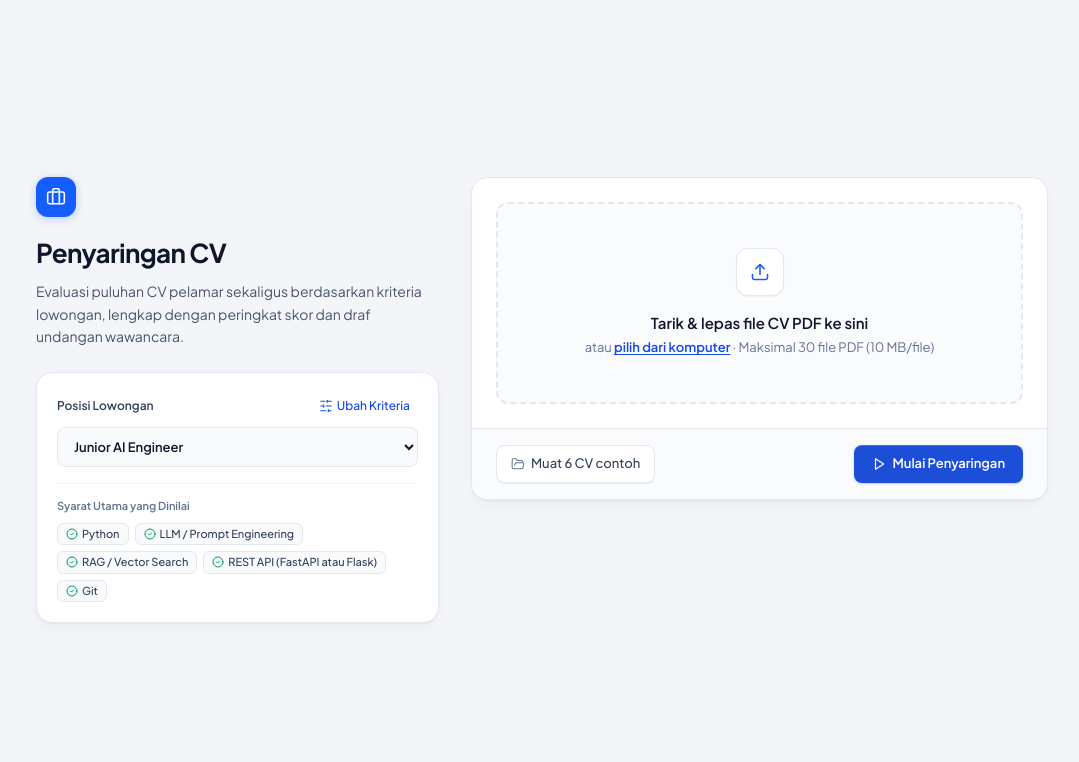
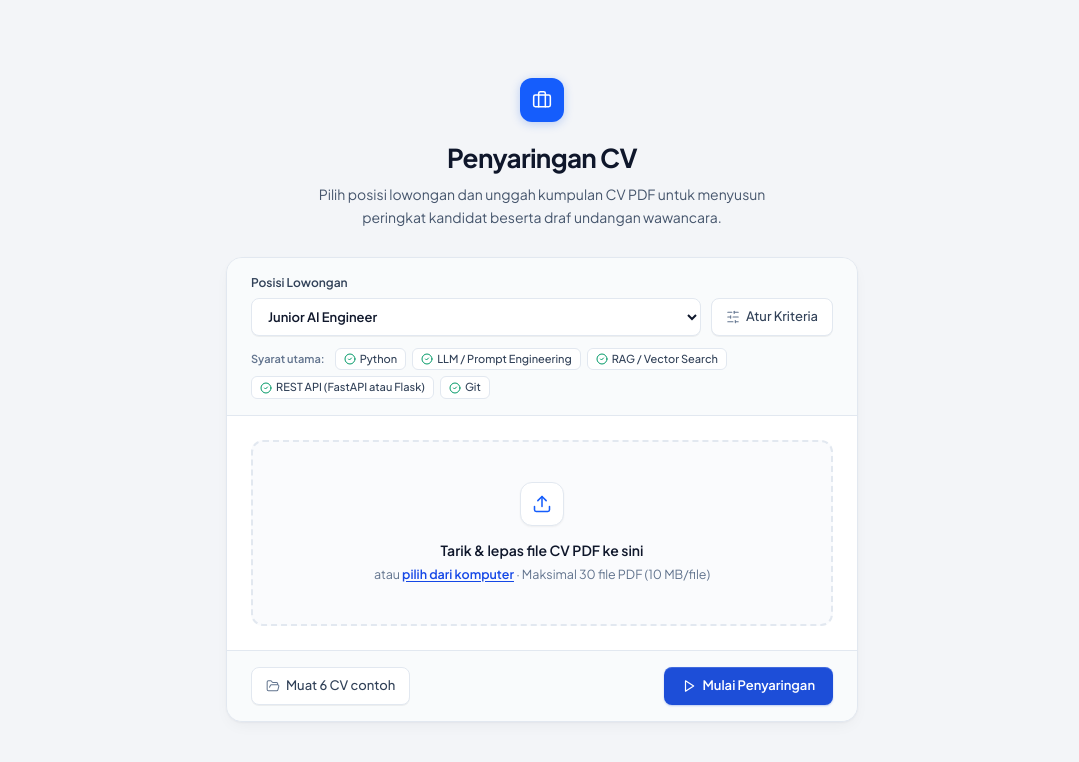
Before and after one commit to Ridho-h/ruangguru-bulk-cv-screener, a Next.js app in the folder web/: page / in a window 1280 px wide. Shown: the top 762 px of the page, without its empty margins (98-1177 px from the left). Built offline with nearby package versions, Linux system fonts and the light colour scheme.

Commit message:
refactor(uc-01): switch home screen to symmetric unified intake card

```diff
--- a/web/src/components/UploadBar.tsx
+++ b/web/src/components/UploadBar.tsx
@@ -99,49 +99,39 @@ export function UploadBar({
   };
 
   return (
-    <main className="mx-auto flex min-h-screen max-w-[1060px] flex-col justify-center px-4 py-12 sm:px-6">
-      <div className="grid grid-cols-1 items-start gap-8 lg:grid-cols-12">
-        {/* Left Column: Context + Active Role Rubric Card */}
-        <div className="space-y-6 lg:col-span-5">
-          <div>
-            <div className="inline-flex h-10 w-10 items-center justify-center rounded-xl bg-blue-600 text-white shadow-[0_2px_8px_rgba(37,99,235,0.28)]">
+    <main className="mx-auto flex min-h-screen max-w-[680px] flex-col justify-center px-4 py-12 sm:px-6">
+      {/* Centered Header */}
+      <div className="text-center">
+        <div className="mx-auto inline-flex h-11 w-11 items-center justify-center rounded-xl bg-blue-600 text-white shadow-[0_2px_10px_rgba(37,99,235,0.28)]">
           <Briefcase className="h-5 w-5" strokeWidth={1.85} />
         </div>
         <h1 className="mt-4 text-[26px] font-bold tracking-tight text-slate-900">
           Penyaringan CV
         </h1>
-            <p className="mt-2 text-[14px] leading-relaxed text-slate-600">
-              Evaluasi puluhan CV pelamar sekaligus berdasarkan kriteria
-              lowongan, lengkap dengan peringkat skor dan draf undangan
-              wawancara.
+        <p className="mx-auto mt-1.5 max-w-md text-[14px] leading-relaxed text-slate-600">
+          Pilih posisi lowongan dan unggah kumpulan CV PDF untuk menyusun
+          peringkat kandidat beserta draf undangan wawancara.
         </p>
       </div>
 
-          <div className="surface-card rounded-2xl p-5">
-            <div className="flex items-center justify-between gap-2">
+      {/* Unified Symmetric Setup & Upload Sheet */}
+      <div className="surface-card mt-7 overflow-hidden rounded-2xl">
+        {/* Band 1: Role & Criteria */}
+        <div className="border-b border-slate-200 bg-slate-50/80 px-6 py-4">
+          <div className="flex flex-col gap-2.5 sm:flex-row sm:items-end sm:justify-between">
+            <div className="flex-1">
               <label
                 htmlFor="setup-role-select"
-                className="text-[12px] font-semibold text-slate-700"
+                className="block text-[12px] font-semibold text-slate-700"
               >
                 Posisi Lowongan
               </label>
-              <button
-                type="button"
-                onClick={onOpenCriteria}
-                disabled={isScreening}
-                className="inline-flex items-center gap-1 rounded-md px-2 py-1 text-[12px] font-medium text-blue-700 transition-colors hover:bg-blue-50 disabled:opacity-50"
-              >
-                <SlidersHorizontal className="h-3.5 w-3.5" strokeWidth={1.75} />
-                <span>Ubah Kriteria</span>
-              </button>
-            </div>
-
               <select
                 id="setup-role-select"
                 value={selectedPresetId}
                 onChange={(e) => onSelectPreset(e.target.value)}
                 disabled={isScreening}
-              className="mt-2 h-10 w-full rounded-lg border border-slate-200 bg-slate-50 px-3 text-[13px] font-semibold text-slate-900 transition-colors hover:border-slate-300 hover:bg-white focus:border-blue-600 focus:bg-white focus:outline-none"
+                className="mt-1.5 h-9.5 w-full rounded-lg border border-slate-200 bg-white px-3 text-[13px] font-semibold text-slate-900 shadow-2xs transition-colors hover:border-slate-300 focus:border-blue-600 focus:outline-none"
               >
                 {presets.map((preset) => (
                   <option key={preset.id} value={preset.id}>
@@ -152,17 +142,31 @@ export function UploadBar({
                   <option value="custom">{roleTitle || "Posisi Kustom"}</option>
                 ) : null}
               </select>
+            </div>
+
+            <button
+              type="button"
+              onClick={onOpenCriteria}
+              disabled={isScreening}
+              className="inline-flex h-9.5 shrink-0 items-center justify-center gap-1.5 rounded-lg border border-slate-200 bg-white px-3.5 text-[13px] font-medium text-slate-700 shadow-2xs transition-all hover:border-slate-300 hover:bg-slate-50 hover:text-slate-950 active:scale-[0.98] disabled:opacity-50"
+            >
+              <SlidersHorizontal
+                className="h-3.5 w-3.5 text-slate-500"
+                strokeWidth={1.75}
+              />
+              <span>Atur Kriteria</span>
+            </button>
+          </div>
 
           {mustHaveTags.length > 0 ? (
-              <div className="mt-4 border-t border-slate-100 pt-3.5">
-                <div className="text-[11px] font-semibold text-slate-500">
-                  Syarat Utama yang Dinilai
-                </div>
-                <div className="mt-2 flex flex-wrap gap-1.5">
+            <div className="mt-3 flex flex-wrap items-center gap-1.5">
+              <span className="mr-1 text-[11px] font-semibold text-slate-500">
+                Syarat utama:
+              </span>
               {mustHaveTags.map((tag) => (
                 <span
                   key={tag}
-                      className="inline-flex items-center gap-1 rounded-md border border-slate-200 bg-slate-50 px-2 py-0.5 text-[11px] font-medium text-slate-700"
+                  className="inline-flex items-center gap-1 rounded-md border border-slate-200 bg-white px-2 py-0.5 text-[11px] font-medium text-slate-700"
                 >
                   <CheckCircle2
                     className="h-3 w-3 text-emerald-600"
@@ -172,13 +176,10 @@ export function UploadBar({
                 </span>
               ))}
             </div>
-              </div>
           ) : null}
         </div>
-        </div>
 
-        {/* Right Column: Elevated Upload Sheet */}
-        <div className="surface-card overflow-hidden rounded-2xl lg:col-span-7">
+        {/* Band 2: PDF Dropzone + Staged File List */}
         <div className="p-6">
           <input
             ref={inputRef}
@@ -210,19 +211,19 @@ export function UploadBar({
                 inputRef.current?.click();
               }
             }}
-              className={`rounded-xl border-2 border-dashed px-6 py-11 text-center transition-all duration-150 ${
+            className={`rounded-xl border-2 border-dashed px-6 py-10 text-center transition-all duration-150 ${
               isDragging
                 ? "border-blue-600 bg-blue-50/60"
                 : "border-slate-200 bg-slate-50/70 hover:border-blue-400 hover:bg-blue-50/30"
             } ${isScreening ? "pointer-events-none opacity-60" : ""}`}
           >
-              <div className="mx-auto flex h-12 w-12 items-center justify-center rounded-xl border border-slate-200 bg-white text-blue-600 shadow-xs">
+            <div className="mx-auto flex h-11 w-11 items-center justify-center rounded-xl border border-slate-200 bg-white text-blue-600 shadow-xs">
               <Upload className="h-5 w-5" strokeWidth={1.85} />
             </div>
-              <p className="mt-4 text-[15px] font-semibold text-slate-900">
+            <p className="mt-3.5 text-[14px] font-semibold text-slate-900">
               Tarik &amp; lepas file CV PDF ke sini
             </p>
-              <p className="mt-1 text-[13px] text-slate-500">
+            <p className="mt-1 text-[12.5px] text-slate-500">
               atau{" "}
               <span className="font-semibold text-blue-700 underline underline-offset-2">
                 pilih dari komputer
@@ -231,7 +232,6 @@ export function UploadBar({
             </p>
           </div>
 
-            {/* Staged file list */}
           {stagedFiles.length > 0 ? (
             <div className="mt-5">
               <div className="flex items-center justify-between gap-2 text-[12px]">
@@ -248,11 +248,11 @@ export function UploadBar({
                   <span>Hapus semua</span>
                 </button>
               </div>
-                <div className="thin-scroll mt-2.5 max-h-48 divide-y divide-slate-100 overflow-y-auto rounded-xl border border-slate-200 bg-white">
+              <div className="thin-scroll mt-2.5 max-h-44 divide-y divide-slate-100 overflow-y-auto rounded-xl border border-slate-200 bg-white">
                 {stagedFiles.map((item) => (
                   <div
                     key={item.id}
-                      className="flex items-center justify-between gap-3 px-3.5 py-2.5 text-[12px]"
+                    className="flex items-center justify-between gap-3 px-3.5 py-2 text-[12px]"
                   >
                     <div className="flex min-w-0 items-center gap-2.5">
                       <span className="flex h-7 w-7 shrink-0 items-center justify-center rounded-md bg-blue-50 text-blue-700">
@@ -284,7 +284,7 @@ export function UploadBar({
           ) : null}
         </div>
 
-          {/* Card Footer Action Bar */}
+        {/* Band 3: Footer Action Bar */}
         <div className="flex flex-wrap items-center justify-between gap-3 border-t border-slate-200 bg-slate-50/80 px-6 py-4">
           <button
             type="button"
@@ -327,7 +327,6 @@ export function UploadBar({
           </button>
         </div>
       </div>
-      </div>
     </main>
   );
 }
```
Lines whose indentation alone changed are shown as unchanged.
